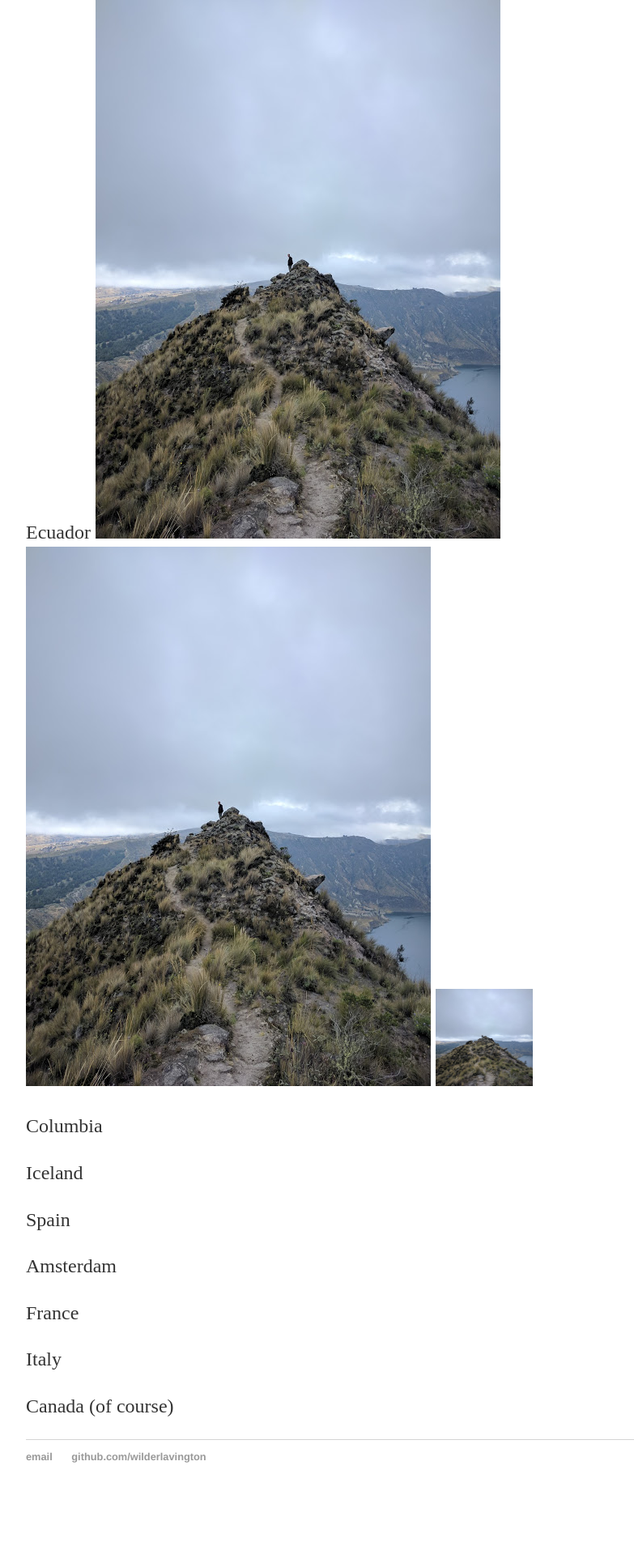
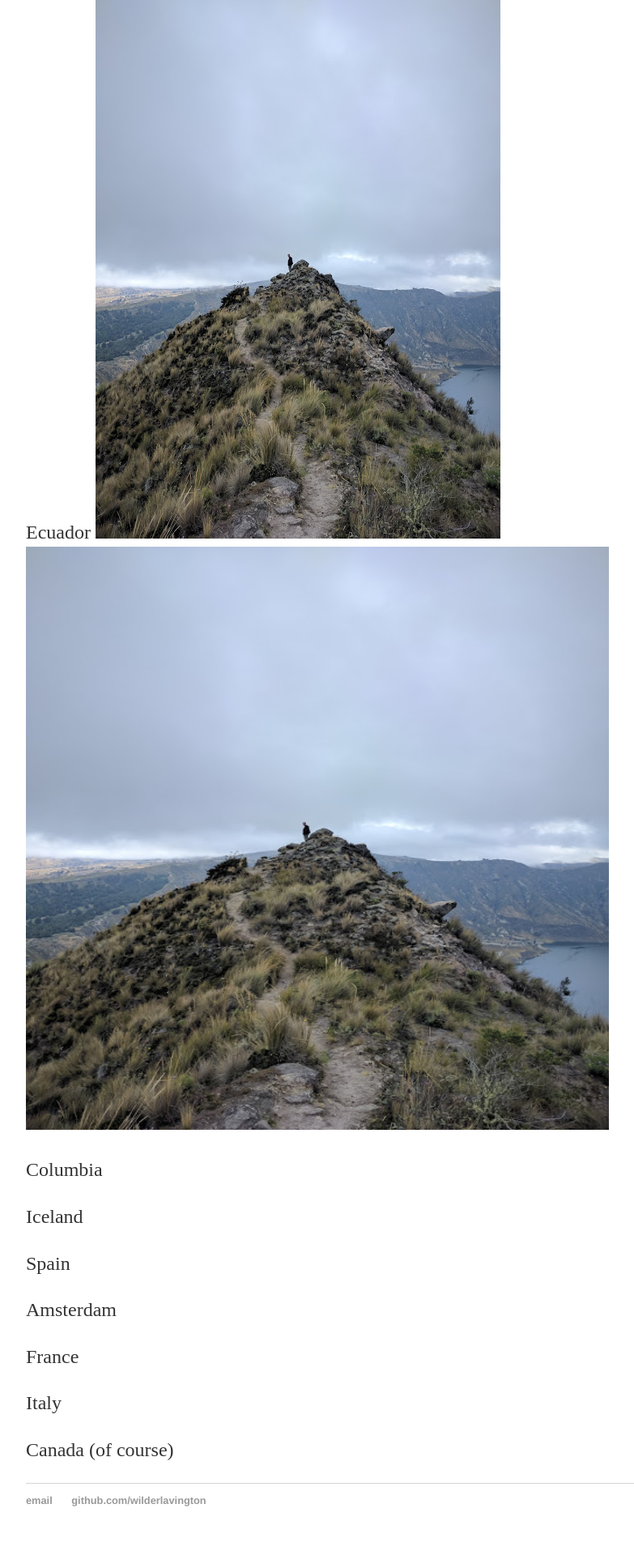
Before and after one commit to WilderLavington/old_web_page, a Jekyll site: the page built from about/index.md, in a window 1280 px wide. Shown: the part 2271-4191 px from the top of the page at 81% size, without its empty margins (160-943 px from the left). Built offline with Jekyll 4.4.1, drawn with Linux system fonts in a browser that asks for light colours; our own code applies the rules of GitHub Pages for plain Markdown files; before the commit the page ends 4137 px from its top, so only the background shows below that.

Commit message:
Update index.md

```diff
--- a/about/index.md
+++ b/about/index.md
@@ -52,8 +52,7 @@ Ukraine
 
 Ecuador
 ![Ecuador](/assets/ecuador/ecuador1.jpg)
-![](/assets/ecuador/ecuador1.jpg)
-<img src="/assets/ecuador/ecuador1.jpg"  width="120" height="120">
+<img src="/assets/ecuador/ecuador1.jpg"  width="720" height="720">
 
 
 Columbia
```
